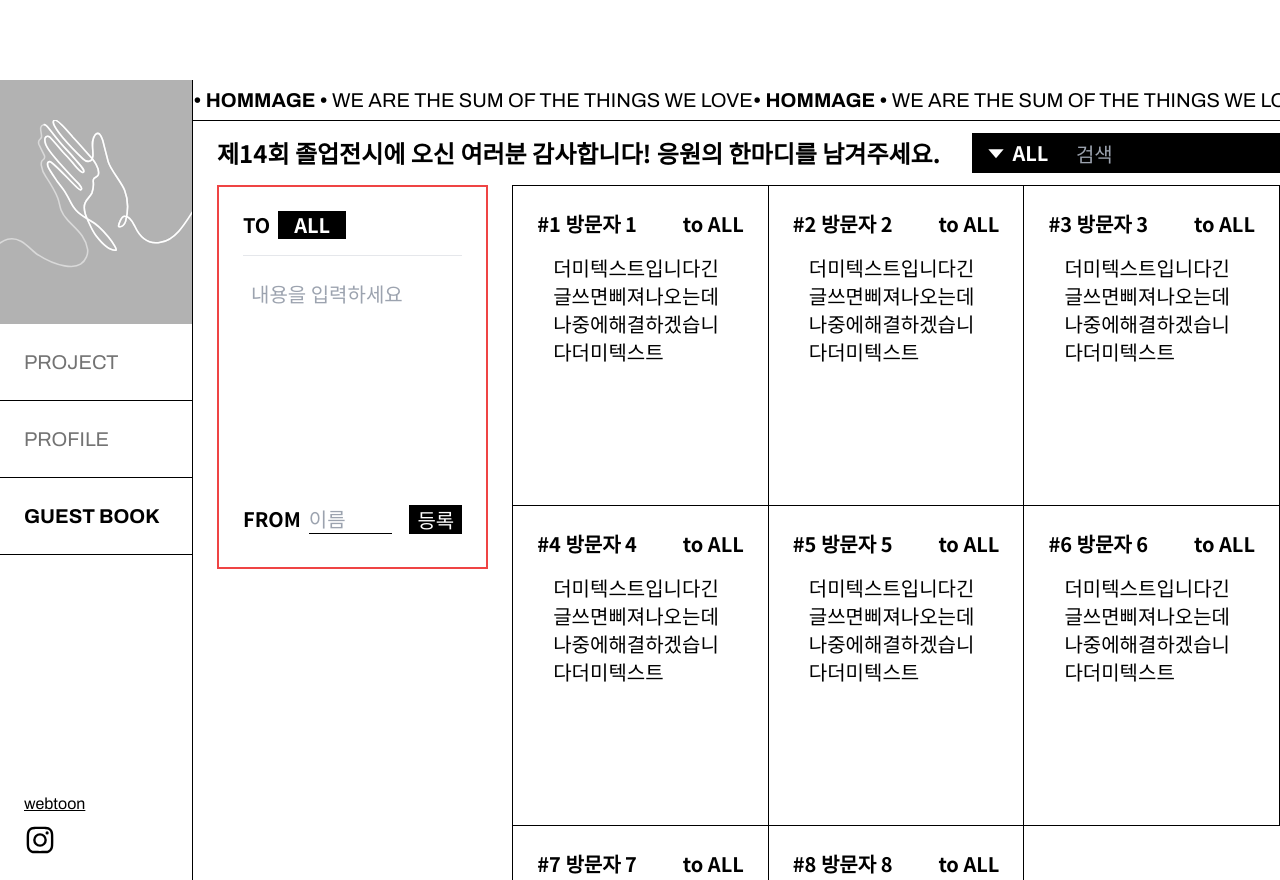
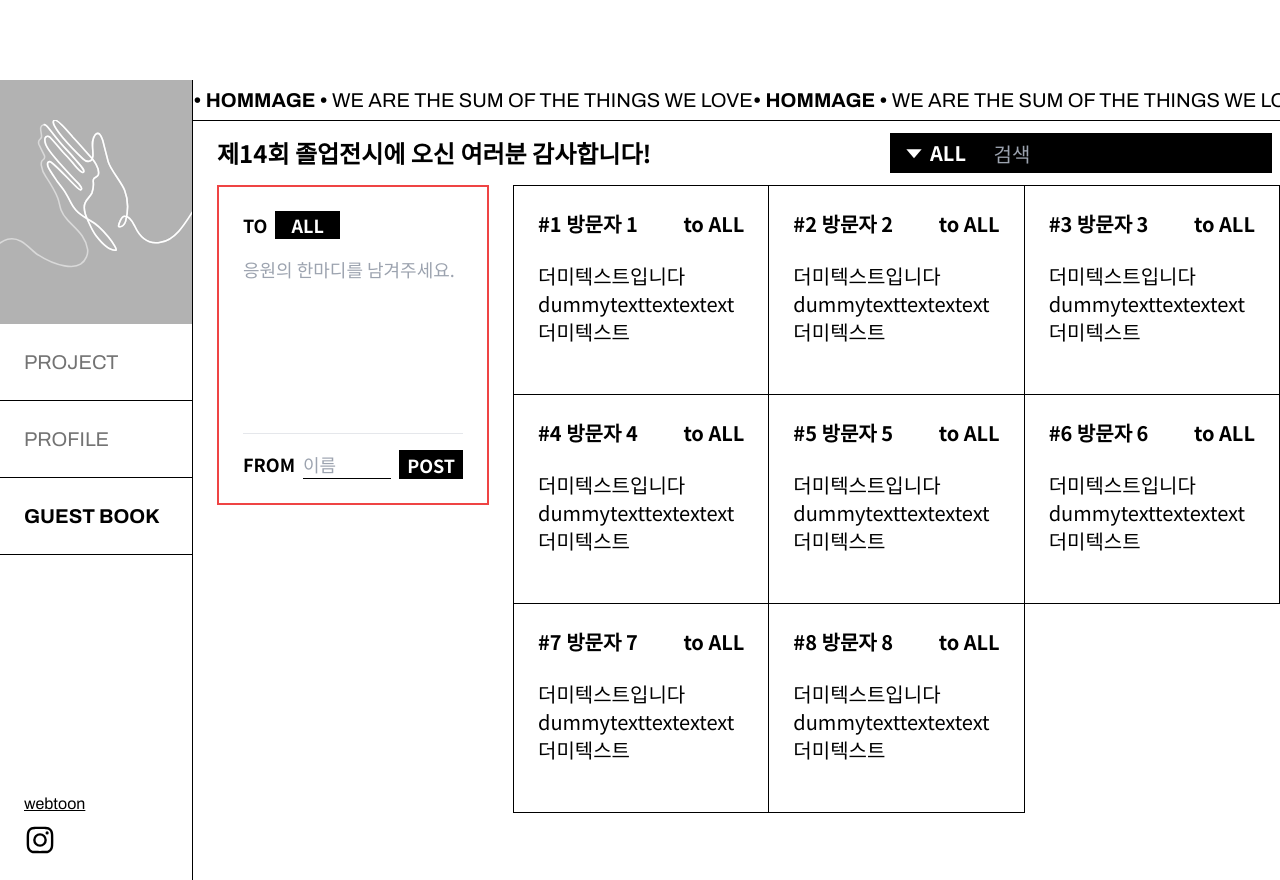
Before and after one commit to PNU-DT-2023/dt-grad-14, a Next.js app: page /guestbook in a window 1280 px wide. Shown: the part 720-1600 px from the top of the page. Built offline with nearby package versions, Linux system fonts and the light colour scheme.

Commit message:
[ADD]모바일 방명록 레이아웃

```diff
--- a/src/app/globals.css
+++ b/src/app/globals.css
@@ -13,11 +13,40 @@
 }
 
 /* 스크롤바 숨기기 */
-.submenu{
-    -ms-overflow-style: none;
+.picker-container::-webkit-scrollbar {
+  width: 0.1rem;
+  display: none;
+}
+
+.picker-container {
+  scrollbar-width: thin;
+  scrollbar-color: transparent transparent;
+}
+
+.submenu-scroll-container {
+  scrollbar-width: thin;
+  scrollbar-color: rgba(0, 0, 0, 0.3);
+}
+
+.submenu-scroll-container::-webkit-scrollbar {
+  width: 8px;
+}
+
+.submenu-scroll-container::-webkit-scrollbar-thumb {
+  background-color: rgba(0, 0, 0, 0.3);
+  border-radius: 10px;
+  background-clip: padding-box;
+  border: 2px solid transparent;
+}
+
+.submenu-scroll-container::-webkit-scrollbar-track {
+  background-color: transparent;
+}
+ .post-board {
+   scrollbar-width: none;
  }
- .submenu::-webkit-scrollbar{
-   display:none;
+ .post-board::-webkit-scrollbar {
+   display: none;
  }
 
 body {
--- a/src/app/guestbook/page.js
+++ b/src/app/guestbook/page.js
@@ -1,3 +1,4 @@
+'use client'
 import PostBoardLayout from '@/components/Board/PostBoard'
 import Write from '@/components/Board/Write'
 
@@ -5,17 +6,17 @@ const boardDataExample = Array.from({ length: 8 }, (_, idx) => ({
     id: idx,
     from: `방문자 ${idx+1}`,
     to: "ALL",
-    text: "더미텍스트입니다긴글쓰면삐져나오는데나중에해결하겠습니다더미텍스트",
+    text: "더미텍스트입니다dummytexttextextext더미텍스트",
     date: "2023-11-10"
 
 }));
 
 export default function GuestBook() {
     return (
-        <div className="">
-            <div className="flex justify-between w-full pt-14 md:pt-0">
-                <h2 className="font-bold text-2xl px-6 py-4 whitespace-nowrap hidden md:block">제14회 졸업전시에 오신 여러분 감사합니다! 응원의 한마디를 남겨주세요.</h2>
-                <div className="flex justify-between bg-black text-white text-xl px-4 m-2 mt-3 min-w-fit h-10">
+        <div className="guestbook h-full overflow-hidden flex-col">
+            <div className="flex justify-between w-full pt-14 md:pt-0 flex-shrink-0">
+                <h2 className="font-bold text-lg px-6 py-4 whitespace-nowrap md:text-2xl">제14회 졸업전시에 오신 여러분 감사합니다!</h2>
+                <div className="search justify-between bg-black text-white text-xl px-4 m-2 mt-3 min-w-fit h-10 hidden md:flex">
                     <div className="inline-flex items-center space-x-2 w font-bold my-auto">
                         <svg width="16" height="11" viewBox="0 0 19 11" fill="none" xmlns="http://www.w3.org/2000/svg">
                             <path d="M9.5 11L18.5933 0.5H0.406734L9.5 11Z" fill="white" />
@@ -25,8 +26,10 @@ export default function GuestBook() {
                     <input className="h-full w-3/4 bg-transparent outline-none" type="text" placeholder="검색"></input>
                 </div>
             </div>
-            <div className="flex w-full">
+            <div className="flex flex-col-reverse h-full bottom-0 md:flex-row">
+                <div className="w-full h-fit bottom-0 absolute z-10 md:relative md:max-w-xs md:h-80">
                 <Write></Write>
+                </div>
                 <PostBoardLayout dataList={boardDataExample}></PostBoardLayout>
             </div>
         </div>
--- a/src/app/layout.js
+++ b/src/app/layout.js
@@ -6,7 +6,6 @@ import MarqueeText from '@/components/Marquee/MarqueeText.js';
 import Sidebar from '@/components/Sidebar/sidebar.js';
 import TimerPage from '@/components/Page/TimerPage';
 import useThrottle from '@/components/hooks/useThrottle.js';
-import useDebounce from '@/components/hooks/useDebounce.js';
 import { useState, useEffect, useCallback, useRef, useLayoutEffect } from 'react';
 
 //한글 기본 폰트 : notoSans
--- a/src/components/Board/Post.js
+++ b/src/components/Board/Post.js
@@ -2,7 +2,8 @@ export default function Post(props) {
     const { id, from, to, text, date } = props;
     return (
         <>
-            <div className="group relative transition-scale border-black border-r border-b p-6 overflow-hidden text-xl w-full max-h-vh40 min-h-vh40 md:w-1/3" >
+            <div className="group relative transition-scale m-4 my-2 border h-fit max-h-vh40 border-black p-6 w-full
+                md:w-full lg:w-1/2 xl:w-1/3 md:m-0 md:border-r md:border-b md:border-l-0 md:border-t-0 md:text-xl">
                 <div className="flex justify-between w-full whitespace-nowrap font-bold">
                     <div>
                         <span>#{id+1} {from}</span>
@@ -11,7 +12,7 @@ export default function Post(props) {
                         <span>to {to}</span>
                     </div>
                 </div>
-                <div className="w-full h-full p-4 text-ellipsis">
+                <div className="w-full h-full pt-2 overflow-y-auto overflow-x-hidden md:pt-6 md:mb-6">
                     {text}
                 </div>
             </div>
--- a/src/components/Board/PostBoard.js
+++ b/src/components/Board/PostBoard.js
@@ -5,14 +5,15 @@ export default function PostBoardLayout(props){
 
     return(
         <>
-        <div className="w-full overflow-y-auto">
-                <div className="flex flex-wrap border-l border-t border-black">
+            <div className="post-board w-full h-full overflow-y-auto transition-all">
+                <div className="flex flex-wrap md:border-l md:border-t md:border-black">
                     <>
                         {dataList.map((data) => (
                             <Post id={data.id} key={data.id} from={data.from} to={data.to} text={data.text}></Post>
                         ))}
                     </>
                 </div>
+                <div className="h-2/6 md:h-1/6"></div>
         </div>
         </>
     )
--- a/src/components/Board/Write.js
+++ b/src/components/Board/Write.js
@@ -1,29 +1,33 @@
+import { useState } from 'react';
 export default function Write() {
+    const [isWriting, setIsWriting] = useState(false);
+
+    const handleTextareaFocus = () => {
+        setIsWriting(true);
+    }
+    const handleTextareaBlur = () => {
+        setIsWriting(false);
+    }
+
     return (
         <>
-            <div className="flex-col justify-between w-1/3 h-96 border-red-500 border-2 mx-6 p-6 overflow-hidden text-xl">
-                <div className="inline-flex items-center mb-4">
+        {/* pc */}
+            <div className="flex flex-col justify-between h-full bg-white border-red-500 border-t-2 mx-0 p-4 overflow-hidden text-lg md:mx-6 md:p-6 md:border-2">
+                <div className={`items-center mb-2 ${isWriting ? "inline-flex" : "hidden"} md:inline-flex`}>
                     <span className="font-bold">TO</span>
-                    <div className="px-4 mx-2 bg-black text-white font-bold">
-                    ALL
-                    </div>
+                    <div className="px-4 mx-2 bg-black text-white font-bold">ALL</div>
                 </div>
-                <hr></hr>
-                <div className=" w-full h-3/4 flex-1 mx-auto py-4">
-                    <textarea className="w-full h-full p-2 resize-none overflow-auto outline-none" name="body" placeholder="내용을 입력하세요"></textarea>
+                <div className={`w-full mx-auto ${isWriting ? "py-4" : "pt-2"} md:h-3/4 md:flex-1`}>
+                    <textarea className={`w-full resize-none outline-none break-keep border-b ${isWriting ? "h-40" : "h-8 min-h-fit"} md:h-full md:overflow-auto`} name="body"
+                        placeholder="응원의 한마디를 남겨주세요." onFocus={handleTextareaFocus} onBlur={handleTextareaBlur}></textarea>
                 </div>
-                <div className="flex justify-between whitespace-nowrap w-full">
-                    <div className="">
+                <div className={`submit-button justify-between whitespace-nowrap mt-4 w-full ${isWriting ? "flex" : "hidden"} md:flex`}>
                         <span className="font-bold">FROM</span>
-                        <input className="w-1/2 flex-1 ml-2 border-b border-b-black outline-none" type="text" placeholder="이름"></input>
-                    </div>
-                    {/* <div>
-                        <span>비밀번호</span>
-                        <input className="w-1/2 flex-1 ml-2 border-b border-b-black outline-none" type="password"></input>
-                    </div> */}
-                    <input className="px-2 bg-black text-white" type="submit" value="등록"></input>
+                        <input className="w-1/2 flex-1 mx-2 border-b border-b-black outline-none" type="text" placeholder="이름"></input>
+                    <input className="px-2 bg-black font-bold text-white" type="submit" value="POST"></input>
                 </div>
             </div>
+
         </>
-     )
+    )
 }
--- a/src/components/Sidebar/Picker.js
+++ b/src/components/Sidebar/Picker.js
@@ -1,6 +1,5 @@
 import Link from 'next/link';
 import { useEffect, useRef, useState } from 'react';
-import "./scrollbar.css";
 import { usePathname } from 'next/navigation';
 
 const Picker = (props) => {
--- a/src/components/Sidebar/scrollbar.css
+++ /dev/null
@@ -1,30 +0,0 @@
-/* Chrome, Safari, Opera */
-.picker-container::-webkit-scrollbar {
-    width: 0.1rem;
-    display: none;
-}
-
-/* Firefox */
-.picker-container {
-    scrollbar-width: thin;
-    scrollbar-color: transparent transparent;
-}
-
-.submenu-scroll-container{
-    scrollbar-width: thin;
-    scrollbar-color: rgba(0, 0, 0, 0.3);
-}
-  .submenu-scroll-container::-webkit-scrollbar {
-    width: 8px;
-  }
-
-  .submenu-scroll-container::-webkit-scrollbar-thumb {
-      background-color: rgba(0, 0, 0, 0.3);
-      border-radius: 10px;
-      background-clip: padding-box;
-      border: 2px solid transparent;
-  }
-
-  .submenu-scroll-container::-webkit-scrollbar-track {
-      background-color: transparent;
-  }
--- a/src/components/Sidebar/submenu.js
+++ b/src/components/Sidebar/submenu.js
@@ -4,7 +4,6 @@ import { useRef, useEffect, useState } from "react";
 import Preview from "./Preview.js";
 import Picker from "./Picker.js";
 import { getProjectByIndex } from "@/data/project.js";
-import "./scrollbar.css";
 
 
 export default function Submenu(props) {
--- a/src/components/hooks/useDebounce.js
+++ /dev/null
@@ -1,21 +0,0 @@
-import { useState, useEffect } from 'react'
-
-export default function useDebounce(func, wait) {
-  const [id, setId] = useState(null)
-  useEffect(() => {
-    return () => {
-      clearTimeout(id)
-    }
-  }, [id])
-  return (...args) => {
-    if (id) {
-      clearTimeout(id)
-    }
-    setId(
-      setTimeout(() => {
-        setId(null)
-        func(...args)
-      }, wait)
-    )
-  }
-}
```
